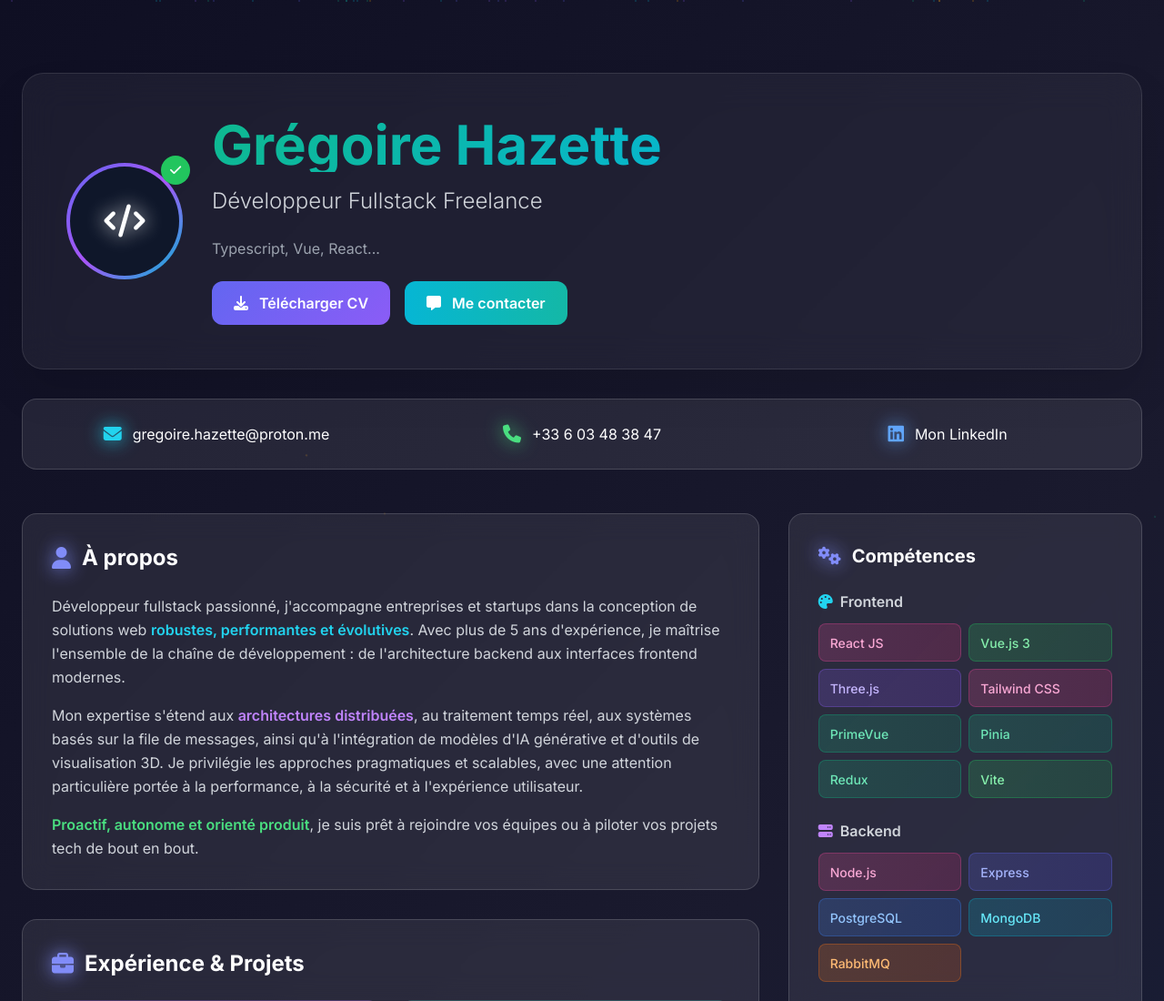
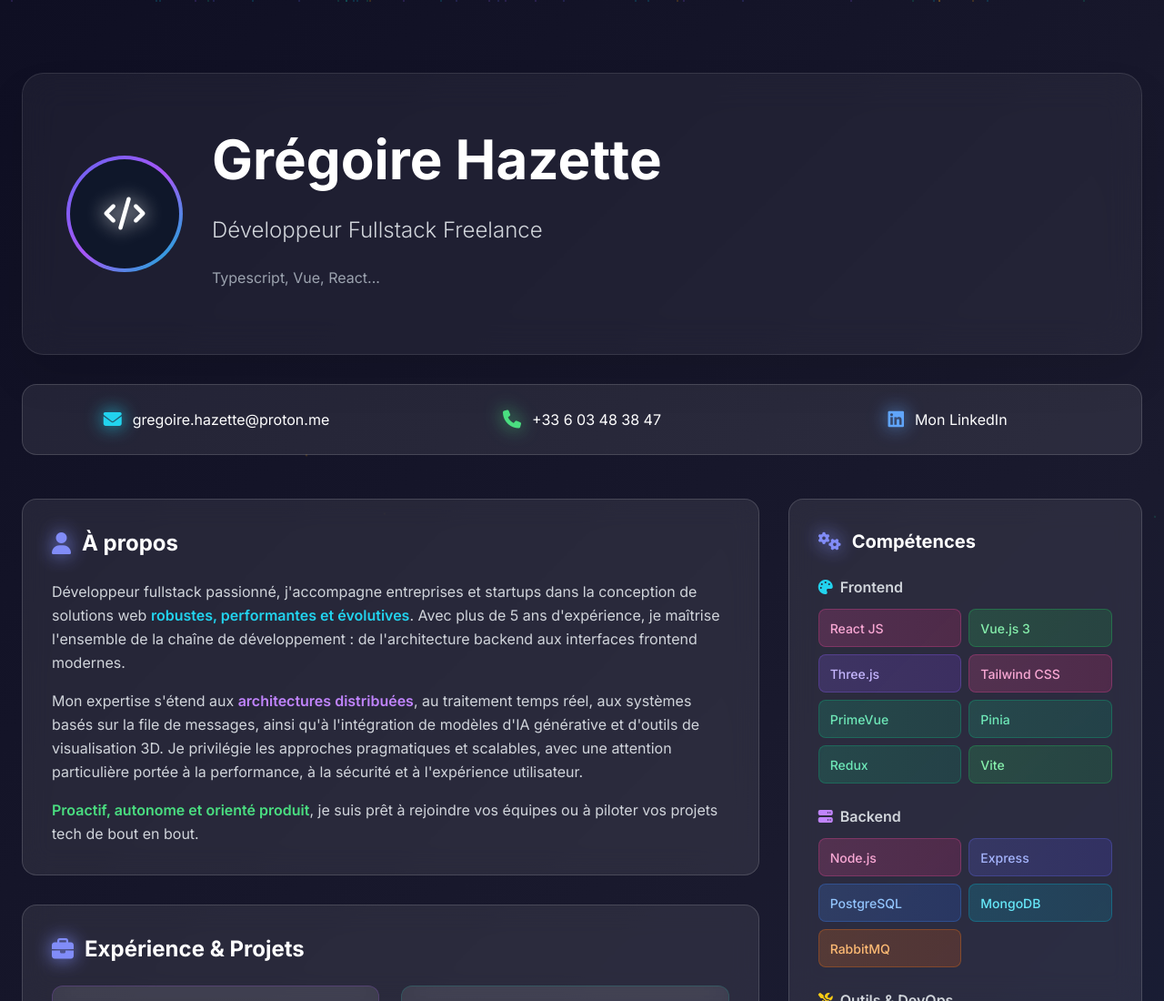
Before and after one commit to ghazette/cv, a plain HTML site: page index.html in a window 1280 px wide. Shown: the top 1100 px of the page at 91% size. Drawn offline with nearby package versions, Linux system fonts and the light colour scheme.

Commit message:
[main] - CV updated

```diff
--- a/index.html
+++ b/index.html
@@ -247,13 +247,12 @@
                                 <i class="fas fa-code text-4xl text-white neon-icon"></i>
                             </div>
                         </div>
-                        <div class="absolute -top-2 -right-2 w-8 h-8 bg-green-500 rounded-full flex items-center justify-center">
-                            <i class="fas fa-check text-white text-sm animate-pulse"></i>
-                        </div>
                     </div>
                     <div class="text-center md:text-left">
-                        <h1 class="text-4xl md:text-6xl font-bold text-white mb-4 gradient-text">
-                            Grégoire Hazette
+                        <h1 class="py-4 text-4xl md:text-6xl font-bold text-white mb-4">
+
+Grégoire Hazette
+
                         </h1>
                         <h2 class="text-xl md:text-2xl text-gray-300 mb-6 font-light">
                             Développeur Fullstack Freelance
@@ -261,16 +260,6 @@
                         <p class="text-gray-400 mb-6">
                             Typescript, Vue, React...
                         </p>
-                        <div class="flex flex-wrap gap-4 justify-center md:justify-start">
-                            <button class="modern-btn">
-                                <i class="fas fa-download mr-2"></i>
-                                Télécharger CV
-                            </button>
-                            <button class="modern-btn bg-gradient-to-r from-cyan-500 to-teal-500">
-                                <i class="fas fa-message mr-2"></i>
-                                Me contacter
-                            </button>
-                        </div>
                     </div>
                 </div>
             </div>
@@ -281,14 +270,15 @@
     <section class="relative z-10 -mt-8 mx-6">
         <div class="glass-card rounded-2xl p-6 fade-in" style="animation-delay: 0.2s">
             <div class="grid grid-cols-1 md:grid-cols-3 gap-6">
-                <div class="flex items-center justify-center gap-3 text-white">
+
+                <a href="mailto:gregoire.hazette@proton.me" class="flex items-center justify-center gap-3 text-white">
                     <i class="fas fa-envelope text-cyan-400 text-xl neon-icon"></i>
                     <span>gregoire.hazette@proton.me</span>
-                </div>
-                <div class="flex items-center justify-center gap-3 text-white">
+                </a>
+                <a href="tel:+33603483847" class="flex items-center justify-center gap-3 text-white">
                     <i class="fas fa-phone text-green-400 text-xl neon-icon"></i>
                     <span>+33 6 03 48 38 47</span>
-                </div>
+                </a>
                 <div class="flex items-center justify-center gap-3 text-white">
                     <i class="fab fa-linkedin text-blue-400 text-xl neon-icon"></i>
                     <a href="https://www.linkedin.com/in/gr%C3%A9goire-hazette-268357165/" class="hover:text-cyan-300 transition-colors">
```
